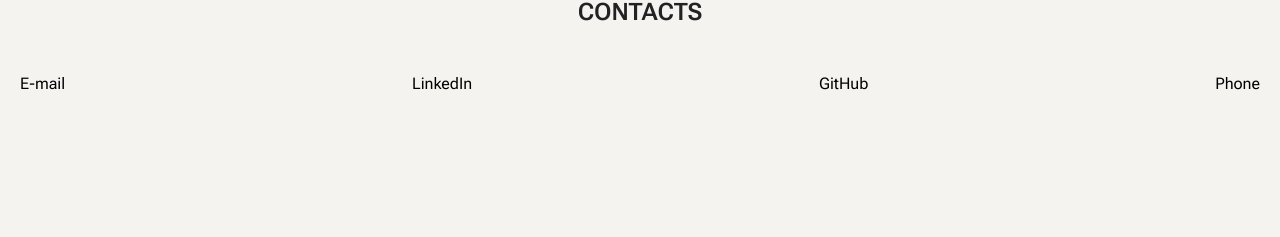
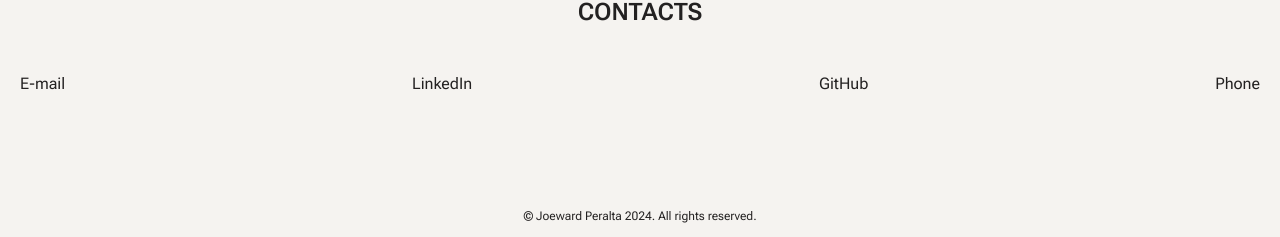
Before and after one commit to joewardperalta/developer-portfolio, a Next.js app: page / in a window 1280 px wide. Shown: the part 3709-3946 px from the top of the page. Before the commit the page ends 3901 px from the top, so only its background shows below. Built offline with nearby package versions, Linux system fonts and the light colour scheme.

Commit message:
Created the contacts section and added the footer section

```diff
--- a/app/page.js
+++ b/app/page.js
@@ -153,7 +153,7 @@ export default function Home() {
 
           <Container>
             <Column>
-              <ul className="flex w-full justify-between">
+              <ul className="text-secondary flex w-full justify-between">
                 {contacts.map((contact, index) => (
                   <li className="" key={index}>
                     <Link href={contact.link} target="_blank">
@@ -166,6 +166,16 @@ export default function Home() {
           </Container>
         </Section>
       </main>
+
+      <footer>
+        <Container>
+          <Column>
+            <p className="text-secondary text-center text-xs">
+              © Joeward Peralta 2024. All rights reserved.
+            </p>
+          </Column>
+        </Container>
+      </footer>
     </>
   );
 }
```
